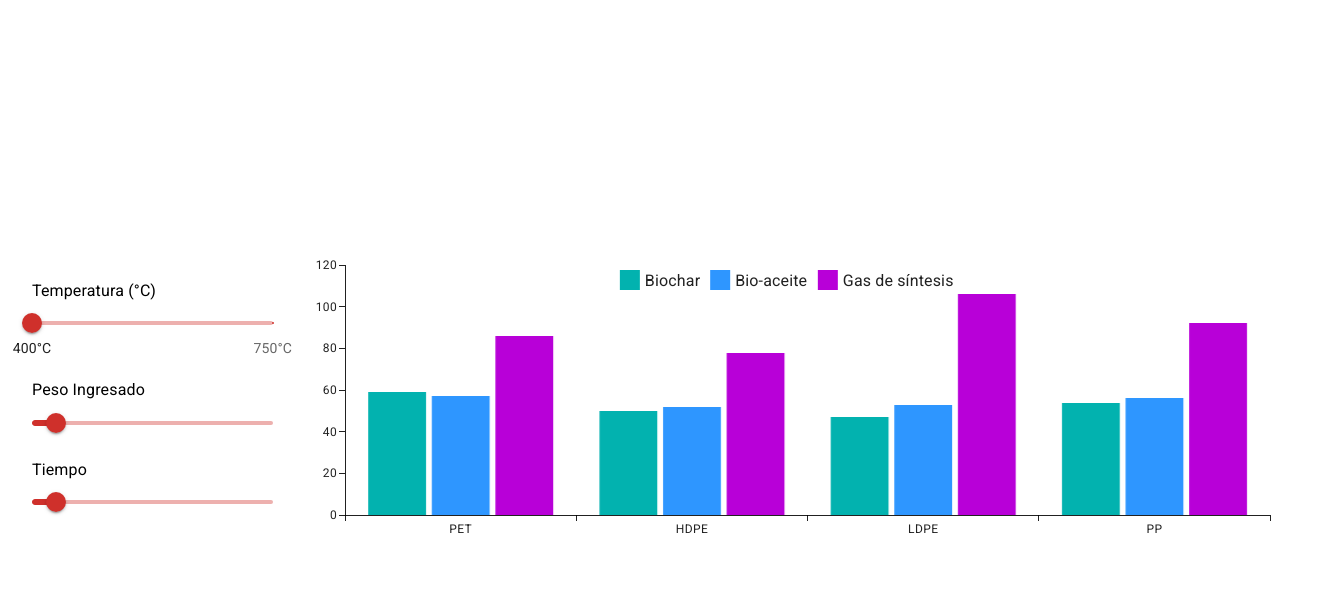
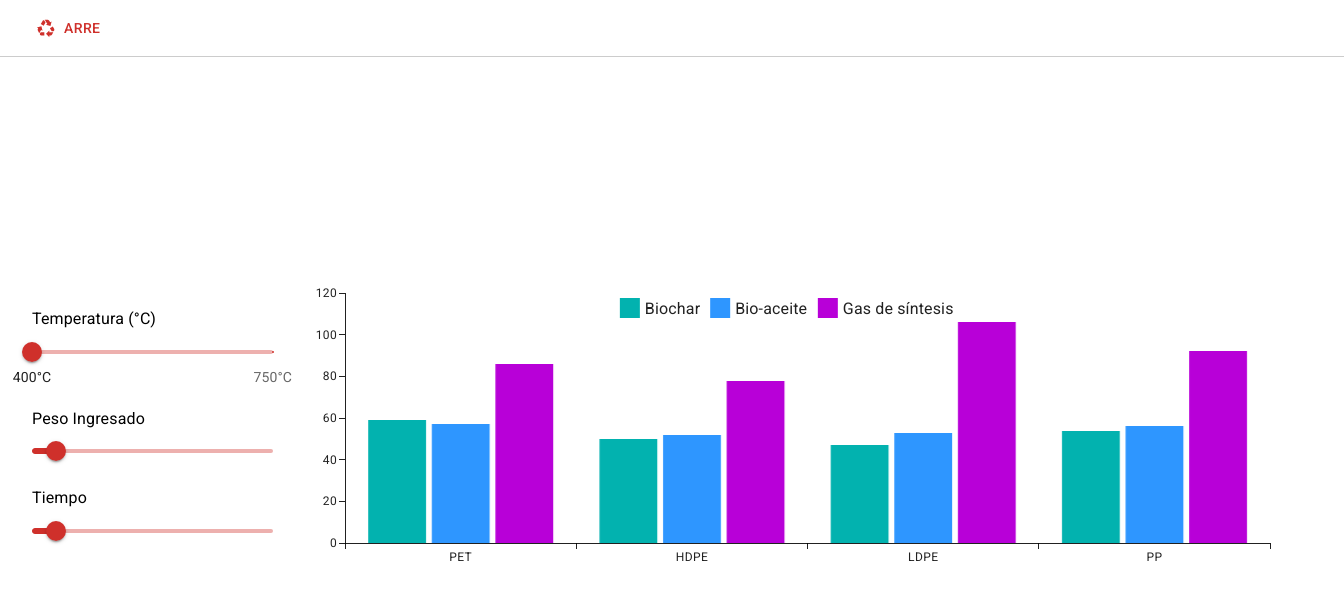
Before and after one commit to ArturoDuCas/pyrolysis-simulation, a React (Vite) app: page /simulation in a window 1280 px wide. Shown: the top 600 px of the page, 1344 px wide, since content can reach past the window. Built offline with nearby package versions, Linux system fonts and the light colour scheme.

Commit message:
feat: create header

```diff
--- /dev/null
+++ b/src/components/Layout/Header/index.tsx
@@ -0,0 +1,31 @@
+import { Box, Button } from "@mui/material";
+import { FC } from "react";
+import { Recycling } from '@mui/icons-material';
+import { useNavigate } from "react-router";
+
+interface Props { }
+
+const Header: FC<Props> = ({ }) => {
+  const navigate = useNavigate();
+
+  return (
+    <Box sx={{
+      width: "100%",
+      height: "60px",
+      display: "flex",
+      alignItems: "center",
+      padding: "0 2rem",
+      borderBottom: "1px solid #ccc",
+    }}>
+      <Button
+        startIcon={<Recycling />}
+        onClick={() => navigate("/")}
+      >
+        ARRE
+      </Button>
+
+    </Box>
+  )
+}
+
+export default Header;
--- a/src/components/Layout/index.tsx
+++ b/src/components/Layout/index.tsx
@@ -1,6 +1,7 @@
 import { FC, ReactNode } from "react";
 import { Box, ThemeProvider } from "@mui/material";
 import { theme } from "./theme";
+import Header from "./Header";
 
 interface Props {
   children: ReactNode;
@@ -16,6 +17,7 @@ const Layout: FC<Props> = ({ children }) => {
         display: "flex",
         flexDirection: "column",
       }}>
+        <Header />
         {children}
       </Box>
     </ThemeProvider>
```
